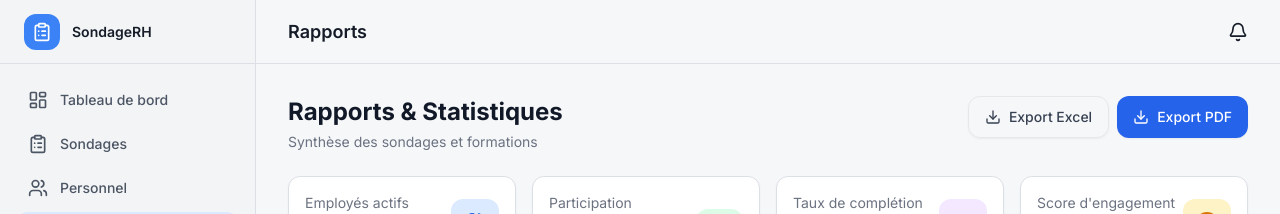
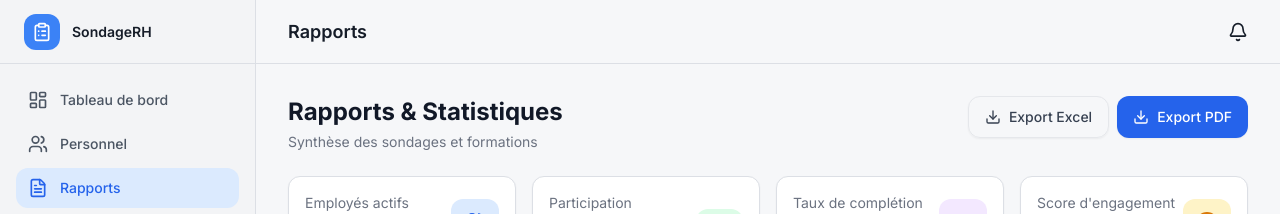
Before and after one commit to Donal-git/pixel-perfect, a Nuxt app: page /admin/reports in a window 1280 px wide. Shown: the top 214 px of the page. Built offline with nearby package versions, Linux system fonts and the light colour scheme; no server answers.

Commit message:
Correction api/formation

```diff
--- a/layouts/default.vue
+++ b/layouts/default.vue
@@ -22,7 +22,7 @@ interface NavItem { label: string; href: string; icon: FunctionalComponent }
 const navByRole: Record<Role, NavItem[]> = {
   admin: [
     { label: "Tableau de bord", href: "/admin", icon: LayoutDashboard },
-    { label: "Sondages", href: "/surveys", icon: ClipboardList },
+    // { label: "Sondages", href: "/surveys", icon: ClipboardList },
     { label: "Personnel", href: "/personnel", icon: Users },
     { label: "Rapports", href: "/admin/reports", icon: FileText },
     { label: "Paramètres", href: "/admin/settings", icon: Settings },
--- a/stores/formation.ts
+++ b/stores/formation.ts
@@ -30,6 +30,7 @@ export const useFormationStore = defineStore('formation', () => {
 
   const headers = (): Record<string, string> => {
     const token = import.meta.client ? localStorage.getItem('auth_token') : null
+    // console.log("TOKEN =", token)
     return token ? { Authorization: `Bearer ${token}` } : {}
   }
 
@@ -62,7 +63,7 @@ export const useFormationStore = defineStore('formation', () => {
 
   // ── CRUD formations ─────────────────────────────────────────────────────────
   const createFormation = async (data: Omit<Formation, 'id' | 'created_at'>) => {
-    const res = await api('/formations', { method: 'POST', body: data })
+    const res = await api('/formation', { method: 'POST', body: data })
     const formation = res.data as Formation
     formations.value.unshift(formation)
     return formation
```
Also changed, not shown: pages/index.vue (+0 -56 lines).
